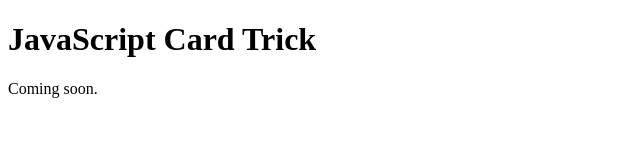
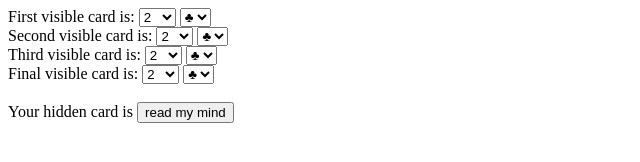
Before and after one commit to steventine/javascript-card-trick, a plain HTML site: page index.html in a window 1280 px wide. Shown: the whole page, without its empty margins (0-640 px from the left). Drawn offline with Linux system fonts and the light colour scheme.

Commit message:
Dr Muller's original web page

```diff
--- a/index.html
+++ b/index.html
@@ -1,12 +1,175 @@
 <!DOCTYPE html>
-<html lang="en">
+<html>
 <head>
-  <meta charset="UTF-8">
-  <meta name="viewport" content="width=device-width, initial-scale=1.0">
-  <title>JavaScript Card Trick</title>
+<title>Spooky mind reader</title>
+<script>
+function readMind() {
+  var r1 = document.getElementById("r1").value;
+  var r2 = document.getElementById("r2").value;
+  var r3 = document.getElementById("r3").value;
+  var r4 = document.getElementById("r4").value;
+  var s1 = document.getElementById("s1").value;
+  var s2 = document.getElementByIhttps://www.youtube.com/@Computerphiled("s2").value;
+  var s3 = document.getElementById("s3").value;
+  var s4 = document.getElementById("s4").value;
+
+  var s5 = s1;
+  var offset = orderOf(r2,s2,r3,s3,r4,s4);
+  var r5 = offset + parseInt(r1);
+  if (r5 >= 15) r5 = r5 - 13;
+  document.getElementById("result").innerHTML = "the " + r2t(r5) + " of " + s2t(s5) + "!";
+}
+
+function orderOf(r2,s2,r3,s3,r4,s4) {
+  if (compare(r2,s2, r3,s3)) {
+    // 2 > 3
+    if (compare(r2,s2, r4,s4)) {
+      //card 2 is largest
+      if (compare(r3,s3, r4,s4)) {
+        // 2 > 3 > 4
+        return 6;
+      } else {
+        // 2 > 4 > 3
+        return 5;
+      }
+    } else {
+      // 4 > 2 > 3
+      return 3;
+    }
+  } else {
+    // 3 > 2
+    if (compare(r3,s3, r4,s4)) {
+      // card 3 is largest
+      if (compare(r2,s2, r4,s4)) {
+        // 3 > 2 > 4
+        return 4;
+      } else {
+        // 3 > 4 > 2
+        return 2;
+      }
+    } else {
+      // 4 > 3 > 2
+      return 1;
+    }
+  }
+}
+function compare(r1, s1, r2, s2) {
+  if (r1 > r2) return 1;
+  if (r2 > r1) return 0;
+  if (s2n(s1) > s2n(s2)) return 1;
+  return 0;
+}
+function s2n(s) {
+  if (s == "c") return 1;
+  if (s == "h") return 2;
+  if (s == "s") return 3;
+  if (s == "d") return 4;
+}
+function r2t(r) {
+  if (r <= 10) return r;
+  if (r == 11) return "jack";
+  if (r == 12) return "queen";
+  if (r == 13) return "king";
+  if (r == 14) return "ace";
+}
+function s2t(s) {
+  if (s == "c") return "clubs";
+  if (s == "h") return "<a style='color:red;'>hearts</a>";
+  if (s == "s") return "spades";
+  if (s == "d") return "<a style='color:red;'>diamonds</a>";
+}
+</script>
 </head>
 <body>
-  <h1>JavaScript Card Trick</h1>
-  <p>Coming soon.</p>
+First visible card is:
+<select name="r1" id="r1">
+  <option value="2">2</option>
+  <option value="3">3</option>
+  <option value="4">4</option>
+  <option value="5">5</option>
+  <option value="6">6</option>
+  <option value="7">7</option>
+  <option value="8">8</option>
+  <option value="9">9</option>
+  <option value="10">10</option>
+  <option value="11">J</option>
+  <option value="12">Q</option>
+  <option value="13">K</option>
+  <option value="14">A</option>
+</select>
+<select name="s1" id="s1">
+  <option value="c">&clubs;</option>
+  <option value="h" style="color:red;">&hearts;</option>
+  <option value="s">&spades;</option>
+  <option value="d" style="color:red;">&diams;</option>
+</select><br />
+Second visible card is:
+<select name="r2" id="r2">
+  <option value="2">2</option>
+  <option value="3">3</option>
+  <option value="4">4</option>
+  <option value="5">5</option>
+  <option value="6">6</option>
+  <option value="7">7</option>
+  <option value="8">8</option>
+  <option value="9">9</option>
+  <option value="10">10</option>
+  <option value="11">J</option>
+  <option value="12">Q</option>
+  <option value="13">K</option>
+  <option value="14">A</option>
+</select>
+<select name="s2" id="s2">
+  <option value="c">&clubs;</option>
+  <option value="h" style="color:red;">&hearts;</option>
+  <option value="s">&spades;</option>
+  <option value="d" style="color:red;">&diams;</option>
+</select><br />
+Third visible card is:
+<select name="r3" id="r3">
+  <option value="2">2</option>
+  <option value="3">3</option>
+  <option value="4">4</option>
+  <option value="5">5</option>
+  <option value="6">6</option>
+  <option value="7">7</option>
+  <option value="8">8</option>
+  <option value="9">9</option>
+  <option value="10">10</option>
+  <option value="11">J</option>
+  <option value="12">Q</option>
+  <option value="13">K</option>
+  <option value="14">A</option>
+</select>
+<select name="s3" id="s3">
+  <option value="c">&clubs;</option>
+  <option value="h" style="color:red;">&hearts;</option>
+  <option value="s">&spades;</option>
+  <option value="d" style="color:red;">&diams;</option>
+</select><br />
+Final visible card is:
+<select name="r4" id="r4">
+  <option value="2">2</option>
+  <option value="3">3</option>
+  <option value="4">4</option>
+  <option value="5">5</option>
+  <option value="6">6</option>
+  <option value="7">7</option>
+  <option value="8">8</option>
+  <option value="9">9</option>
+  <option value="10">10</option>
+  <option value="11">J</option>
+  <option value="12">Q</option>
+  <option value="13">K</option>
+  <option value="14">A</option>
+</select>
+<select name="s4" id="s4">
+  <option value="c">&clubs;</option>
+  <option value="h" style="color:red;">&hearts;</option>
+  <option value="s">&spades;</option>
+  <option value="d" style="color:red;">&diams;</option>
+</select><br />
+<br />
+Your hidden card is <b><a id="result"><input type="button" onclick="readMind()" value="read my mind"></input></a></b>
 </body>
 </html>
```
